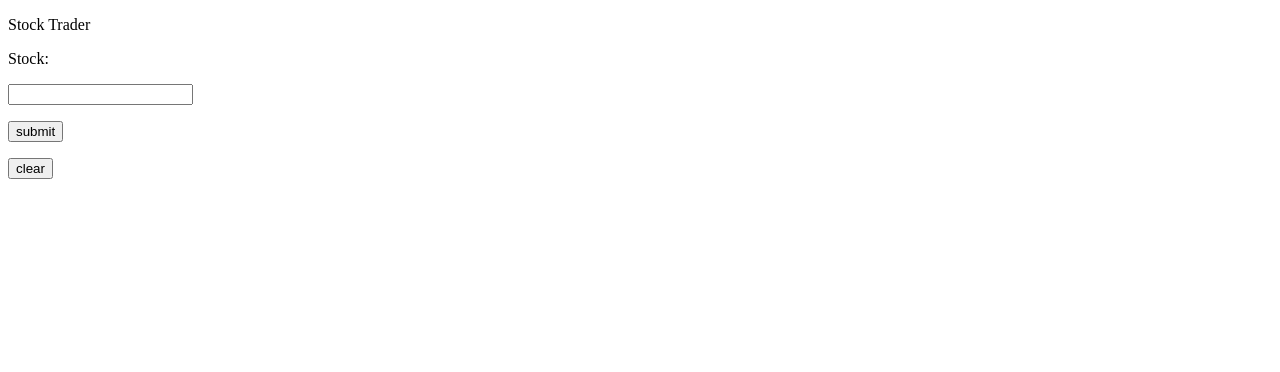
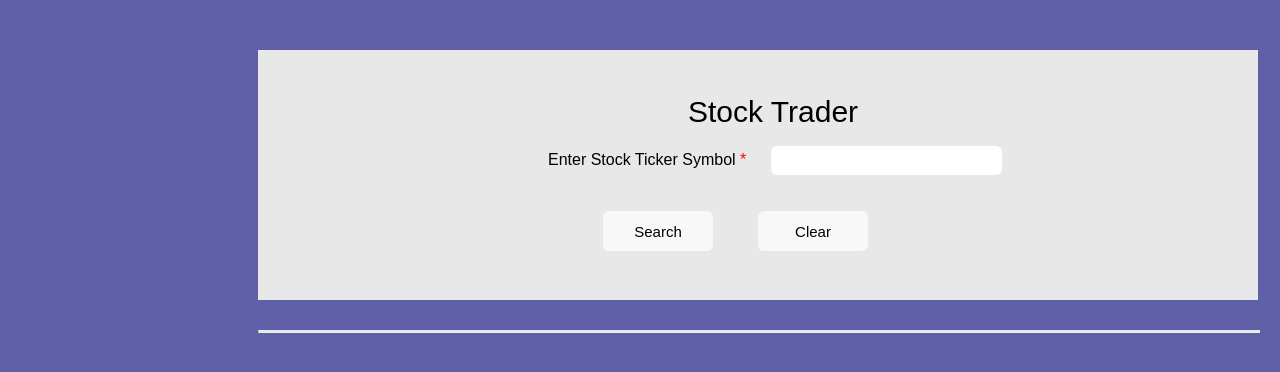
Before and after one commit to fbjxu/HTMLSimpleWebApp, a plain HTML site: page static/index.html in a window 1280 px wide. Drawn offline with nearby package versions, Linux system fonts and the light colour scheme.

Commit message:
with css

```diff
--- a/static/index.html
+++ b/static/index.html
@@ -3,19 +3,34 @@
 <head>
     <meta charset="UTF-8">
     <title>Hello World</title>
+    <link href="/static/style.css" rel="stylesheet">
 </head>
 <body>
-    <p>Stock Trader</p>
-    <form method ="post" name="stock" onsubmit="myFunction(); return false;">
-        <p>Stock:</p>
-        <p></p><input type="text" id = "input" required></p>
-        <p></p><input type="submit" value="submit" ></p>
-        <p></p><input type="reset" value="clear"></p>
-    </form>
+    <div class="search-box">
+        <p class="title">Stock Trader</p>
+        <div class = "search-box-form">
+            <form id="search-form" method ="post" name="stock" onsubmit="myFunction(); return false;">
+                <p class="regular-paragraph">Enter Stock Ticker Symbol <span id="font-color">*</span> <input type="text" id = "input-stock" size="25" required ></p>
+                <p><input type="submit" value="Search" id="submit"> <input type="reset" value="Clear" id="reset"></p>
+            </form>
+            <!-- <div id="outlookTable" class = "tabcontent"></div>
+            <div id="summaryTable" class = "tabcontent"></div>
+            <div id="chart-graph" class = "tabcontent"></div> -->
+        </div>
+    </div>
+    <hr id="hr-line">
+
+    <!-- <div class="tabs">
+        <button class="tablinks" onclick="openTab(event, 'outlookTable')">Company Outlook</button>
+        <button class="tablinks" onclick="openTab(event, 'summaryTable')">Stock Summary</button>
+        <button class="tablinks" onclick="openTab(event, 'chart-graph')">Charts</button>
+        <button class="tablinks" onclick="openTab(event, 'news')">Latest News</button>
+    </div> -->
+
     <div id="outlookTable"></div>
     <div id="summaryTable"></div>
     <div id="chart-graph"></div>
-    <p id="chartData"></p>
+    <div id="news"></div>
 
 </body>
 
@@ -31,9 +46,9 @@
                 stock_ticker = stock_tiker_time[0];
                 today_date = stock_tiker_time[1]
                 document.getElementById("input").value = stock_ticker;
-                request_info(stock_ticker, request_type="outlook", loadFunc=loadOutlook);
-                request_info(stock_ticker, request_type="summary", loadFunc=loadSummary);
-                request_info(stock_ticker, request_type="chart", loadFunc=loadChart);
+                // request_info(stock_ticker, request_type="outlook", loadFunc=loadOutlook);
+                // request_info(stock_ticker, request_type="summary", loadFunc=loadSummary);
+                // request_info(stock_ticker, request_type="chart", loadFunc=loadChart);
             }
         }
         xhttp.open("GET", "/api/stockName?symbol="+document.getElementById("input").value);
@@ -273,14 +288,15 @@
             yAxis: [
                 {
                     title: {
-                        text: 'Stock Price'
-                    }
+                        text: 'Volume'
+                    },
+                    opposite:true,
                 },
                 {
                     title: {
-                        text: 'Volume'
+                        text: 'Stock Price'
                     },
-                    opposite:true
+                    opposite:false,
                 }
             ],
 
@@ -288,7 +304,7 @@
                 name: 'Stock Price',
                 data: price_series,
                 type: 'area',
-                yAxis: 0,
+                yAxis: 1,
                 threshold: null,
                 tooltip: {
                     valueDecimals: 2
@@ -309,32 +325,37 @@
                 name: 'Volume',
                 data: volume_series,
                 type: 'column',
-                yAxis: 1,
+                yAxis: 0,
                 threshold: null,
                 tooltip: {
                     valueDecimals: 0
                 },
-                fillColor: {
-                    linearGradient: {
-                        x1: 0,
-                        y1: 0,
-                        x2: 0,
-                        y2: 1
-                    },
-                    stops: [
-                        [0, Highcharts.getOptions().colors[0]],
-                        [1, Highcharts.color(Highcharts.getOptions().colors[0]).setOpacity(0).get('rgba')]
-                    ]
-                }
-            }]
+            }],
         });
-        // document.getElementById("chartData").innerHTML = volume_series;
     }
 </script>
+
+
 <!-- high chart js -->
 <script src="https://code.highcharts.com/stock/highstock.js"></script>
 <script src="https://code.highcharts.com/stock/modules/data.js"></script>
 <script src="https://code.highcharts.com/stock/modules/exporting.js"></script>
 <script src="https://code.highcharts.com/stock/modules/export-data.js"></script>
 
+
+<!-- <script>
+function openTab(event, sectionName) {
+    var i, tabcontent, tablinks;
+    tabcontent = document.getElementsByClassName("tabcontent");
+    for (i = 0; i < tabcontent.length; i++) {
+        tabcontent[i].style.display = "none";
+    }
+    tablinks = document.getElementsByClassName("tablinks");
+    for (i = 0; i < tablinks.length; i++) {
+        tablinks[i].className = tablinks[i].className.replace(" active", "");
+    }
+    document.getElementById(sectionName).style.display = "block";
+    event.currentTarget.className += " active";
+}
+</script> -->
 </html>
--- a/static/style.css
+++ b/static/style.css
@@ -0,0 +1,122 @@
+body {
+    font-family: sans-serif;
+    background-color:#6060a9;
+}
+
+#hr-line {
+    display:block;
+    width: 1000px;
+    margin-top: 30px;
+    margin-left: 250px;
+    border-top: 2px solid #e8e8e8;
+    position: absolute;
+
+}
+.search-box {
+    position: static;
+    margin-top: 50px;
+    margin-left: 250px;
+    height: 250px;
+    width: 1000px;
+    background-color:#e8e8e8;
+
+}
+
+.title {
+    position: absolute;
+    margin-top: 45px;
+    margin-left: 430px;
+    font-size: 30px;
+    text-align: left;
+    height: 30px;
+    display: block;
+    font-family: sans-serif;
+    white-space:nowrap;
+  }
+
+.regular-paragraph {
+    font-family: sans-serif;
+}
+
+.search-box form {
+    position: absolute;
+    margin-top: 80px;
+    margin-left: 290px;
+    white-space:nowrap;
+}
+
+input[type=text] {
+    padding: 7px;
+    margin-left: 20px;
+    border: none;
+    border-radius: 6px;
+    white-space:nowrap;
+  }
+
+
+#submit {
+    position: absolute;
+    margin-left: 55px;
+    margin-top: 20px;
+    border: none;
+    height: 40px;
+    width:110px;
+    background-color: #f8f8f8;
+    border-radius: 6px;
+    font-size: 15px;
+}
+
+#reset {
+    position: absolute;
+    margin-left: 210px;
+    margin-top: 20px;
+    border: none;
+    height: 40px;
+    width:110px;
+    background-color: #f8f8f8;
+    border-radius: 6px;
+    font-size: 15px;
+}
+
+#font-color {
+    color: red;
+}
+
+.tabs {
+    margin-top: 60px;
+    margin-left: 250px;
+    width: 1000px;
+    overflow: hidden;
+    border: 1px solid #ccc;
+    background-color: #f1f1f1;
+  }
+
+  /* Style the buttons inside the tab */
+.tabs button {
+    background-color: inherit;
+    float: left;
+    border: none;
+    outline: none;
+    cursor: pointer;
+    padding: 14px 16px;
+    transition: 0.3s;
+    font-size: 17px;
+  }
+
+
+  .tabs button:hover {
+    background-color: #ddd;
+  }
+
+
+  .tabs button.active {
+    background-color: #ccc;
+  }
+
+  /* Style the tab content */
+  .tabcontent {
+    display: none;
+    padding: 6px 12px;
+    border: 1px solid #ccc;
+    border-top: none;
+  }
```
Also changed, not shown: static/stock.js (deleted, +0 -10 lines), requirements.txt, 4 other files.
